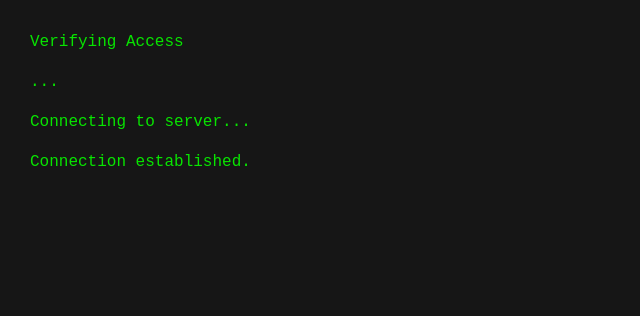
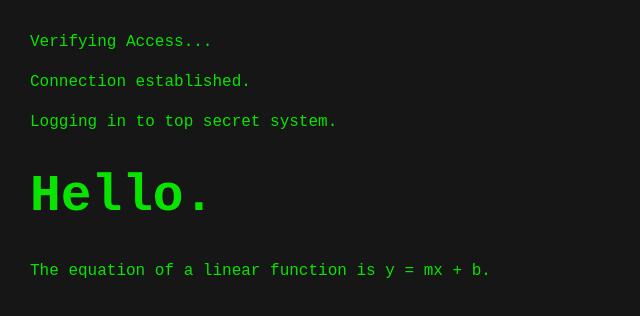
Before and after one commit to OrcaCS/ICS4U, a plain HTML site: page index.html in a window 1280 px wide. Shown: the whole page, without its empty margins (0-640 px from the left). Drawn offline with Linux system fonts and the light colour scheme.

Commit message:
Update index.html
Fixed math display.

```diff
--- a/index.html
+++ b/index.html
@@ -9,10 +9,12 @@
 </head>
 
 <body>
-  <p>Verifying Access</p> <!-- Note to self: merge these p elements later -->
-  <p id="blinkingText" class="p-inline">...</p>
-  <p>Connecting to server...</p>
+  <p>Verifying Access...</p>
   <p>Connection established.</p>
+  <p>Logging in to top secret system.</p>
+
+  <h1>Hello.</h1>
+  <p class="u">The equation of a linear function is y = mx + b.</p>
 </body>
 
 </html>
```
